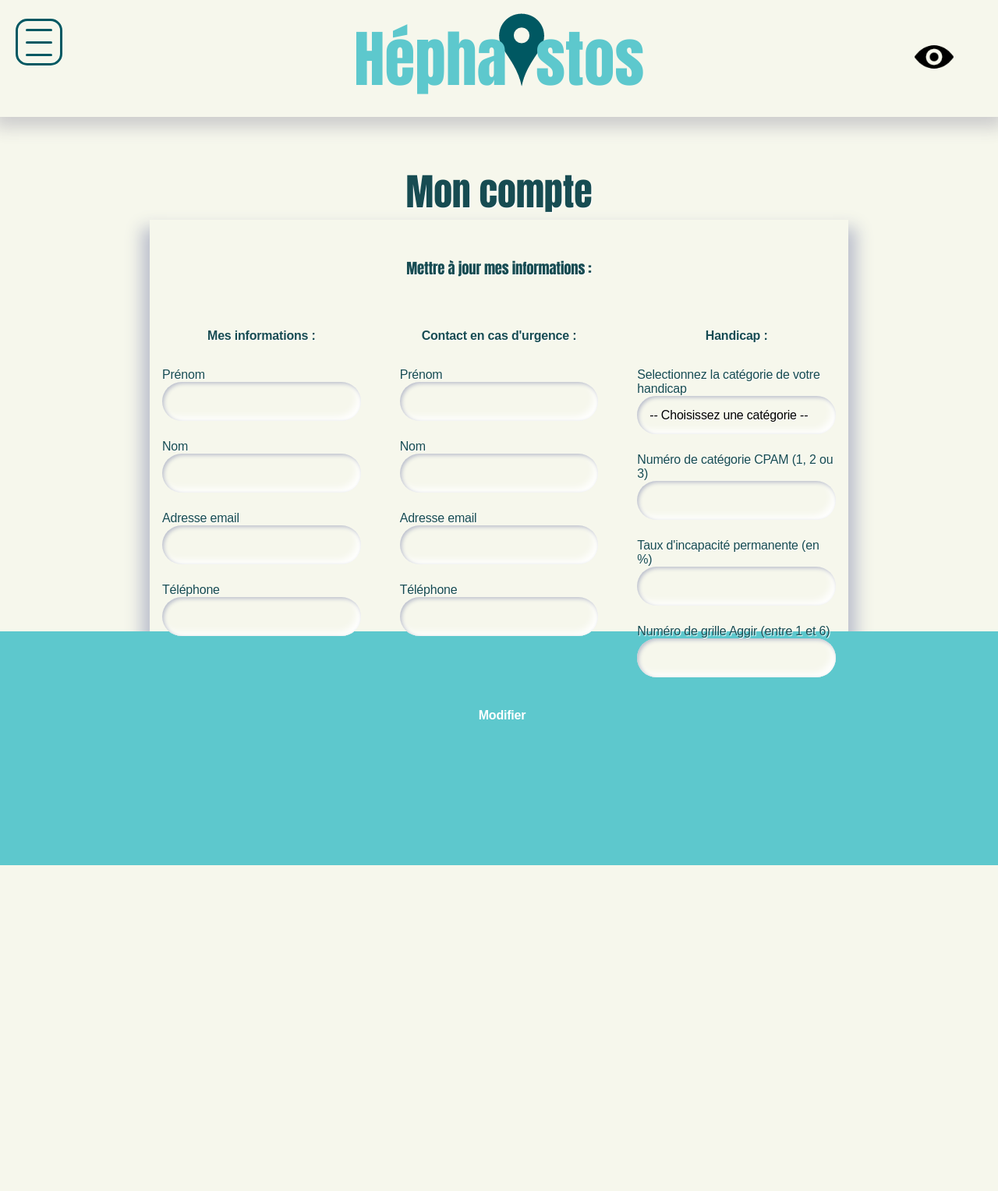
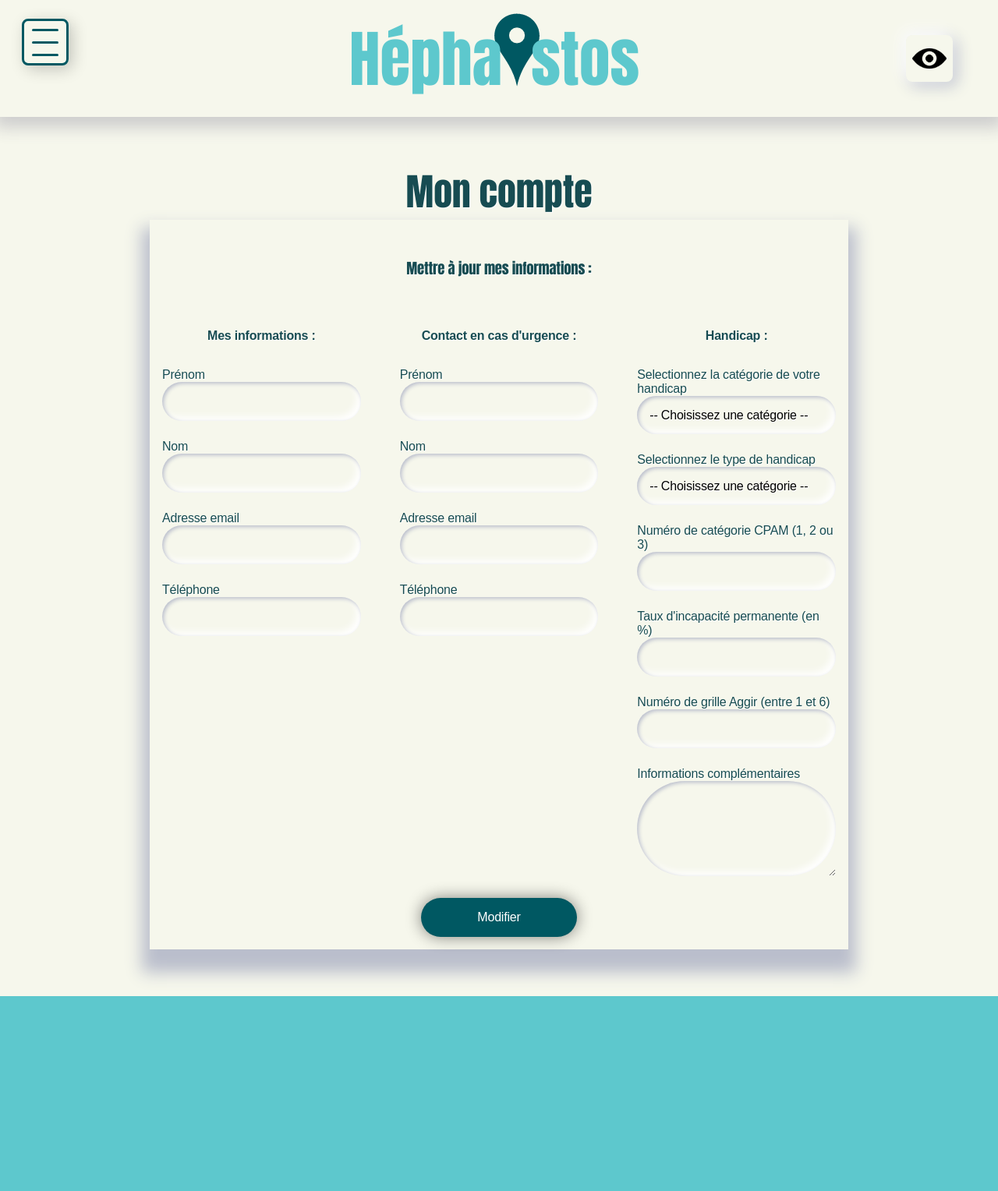
Before and after one commit to rosedorleans/Hephaistos, a Symfony app: template templates/pages/mon-compte.html.twig in a window 1280 px wide. Shown: the whole page at 78% size. Before the commit the page ends 1110 px from the top, so only its background shows below. Run offline with Twig, Linux system fonts and the light colour scheme; the template is opened without the code that fills it, so the values that code supplies are empty; some libraries are stand-ins or nearby versions.

Commit message:
maj form monCompte + menu

```diff
--- a/public/style/style.css
+++ b/public/style/style.css
@@ -93,6 +93,32 @@ nav {
 
 .accessibilite {
     align-self: center;
+    color: #61677c;
+    box-shadow: -5px -5px 20px #fff, 5px 5px 20px #babecc;
+    transition: all 0.2s ease-in-out;
+    cursor: pointer;
+    font-weight: 600;
+    border-radius: 8px;
+    line-height: 0;
+    width: 60px;
+    height: 60px;
+    display: inline-flex;
+    justify-content: center;
+    align-items: center;
+    margin: 0 8px;
+    font-size: 19.2px;
+}
+
+.accessibilite img {
+    padding: 3px;
+}
+
+.accessibilite:hover {
+    box-shadow: -2px -2px 5px #fff, 2px 2px 5px #babecc;
+}
+
+.accessibilite:active {
+    box-shadow: inset 1px 1px 2px #babecc, inset -1px -1px 2px #fff;
 }
 
 
@@ -284,7 +310,6 @@ nav {
 }
 
 label[for="ham-menu"] {
-    display: block;
     position: absolute;
     top: 24px;
     left: 20px;
@@ -292,9 +317,26 @@ label[for="ham-menu"] {
     width: 60px;
     height: 60px;
     background-color: transparent;
-    border-radius: 15px;
     border: 3px solid var(--hepha-blue2);
     cursor: pointer;
+    align-self: center;
+    box-shadow: 5px 5px 20px #00000033;
+    transition: all 0.2s ease-in-out;
+    font-weight: 600;
+    border-radius: 8px;
+    line-height: 0;
+    display: inline-flex;
+    justify-content: center;
+    align-items: center;
+    margin: 0 8px;
+}
+
+label[for="ham-menu"]:hover {
+    box-shadow: 5px 5px 20px #0000001D;
+}
+
+label[for="ham-menu"]:active {
+    box-shadow: 5px 5px 20px #00000033;
 }
 
 .ham-menu {
@@ -339,21 +381,25 @@ label[for="ham-menu"] {
 
 .active {
     color: var(--hepha-blue2-hover) !important;
-    cursor: default !important;}
+    cursor: default !important;
+}
 
 #ham-menu:checked + label {
     background-color: transparent;
     border-color: var(--hepha-blue2);
+    box-shadow: 0 0 20px 0 #00000033;
+    transition: 0.1s;
 }
+
+#ham-menu ~ label {
+    transition: 0.1s;
+}
+
 #ham-menu:checked ~ div.ham-menu {
     transform: translate(0px);
     visibility: visible;
 }
-#ham-menu:checked ~ div.full-page-green {
-    display: block;
-    opacity: 1;
-    visibility: visible;
-}
+
 [for="ham-menu"] > div {
     width: 100%;
     height: 100%;
@@ -362,6 +408,7 @@ label[for="ham-menu"] {
     align-content: center;
     align-items: center;
 }
+
 .menu-line {
     display: block;
     width: 17px;
@@ -373,6 +420,7 @@ label[for="ham-menu"] {
     transition: 500ms;
     transform-origin: right center;
 }
+
 [for="ham-menu"] > div > span:nth-child(4),
 [for="ham-menu"] > div > span:nth-child(5),
 [for="ham-menu"] > div > span:nth-child(6) {
@@ -382,22 +430,28 @@ label[for="ham-menu"] {
     border-bottom-right-radius: 2px;
     transform-origin: left center;
 }
+
 #ham-menu:checked + label span {
     background-color: var(--hepha-blue2);
 }
+
 #ham-menu:checked + label span:nth-child(2),
 #ham-menu:checked + label span:nth-child(5) {
     transform: scale(0);
 }
+
 #ham-menu:checked + label span:nth-child(1) {
     transform: translateY(17px) rotate(45deg);
 }
+
 #ham-menu:checked + label span:nth-child(4) {
     transform: translateY(17px) rotate(-45deg);
 }
+
 #ham-menu:checked + label span:nth-child(3) {
     transform: translateY(-17px) rotate(-45deg);
 }
+
 #ham-menu:checked + label span:nth-child(6) {
     transform: translateY(-17px) rotate(45deg);
 }
@@ -420,8 +474,8 @@ h1, h2, h3 {
 }
 
 .body-box {
-    height: 600px;
-    margin: 0;
+    height: 100%;
+    margin: 0 0 60px;
 }
 
 .body-box > h2 {
@@ -441,7 +495,8 @@ div, p {
     text-shadow: 1px 1px 1px #fff;
 }
 
-form {
+form,
+.map {
     padding: 16px;
     width: 70%;
     margin: 0 auto;
@@ -464,7 +519,8 @@ form {
 
 button,
 input,
-select {
+select,
+textarea {
     border: 0;
     outline: 0;
     font-size: 16px;
@@ -481,7 +537,8 @@ label {
 }
 
 input,
-select {
+select,
+textarea {
     margin-right: 8px;
     box-shadow: inset 2px 2px 5px #babecc, inset -5px -5px 10px #fff;
     width: 100%;
@@ -491,17 +548,15 @@ select {
     -webkit-appearance: none;
 }
 
+
 input:focus,
 select:focus {
     box-shadow: inset 1px 1px 2px #babecc, inset -1px -1px 2px #fff;
 }
 
 button {
-    color: #61677c;
-    box-shadow: -5px -5px 20px #fff, 5px 5px 20px #babecc;
-    transition: all 0.2s ease-in-out;
-    cursor: pointer;
-    font-weight: 600;
+    box-shadow: 0 0 20px 0 #0000007a;
+    transition: 0.1s;
 }
 
 button:hover {
@@ -510,26 +565,6 @@ button:hover {
 
 button:active {
     box-shadow: inset 1px 1px 2px #babecc, inset -1px -1px 2px #fff;
-}
-
-button .icon {
-    margin-right: 8px;
-}
-
-button.unit {
-    border-radius: 8px;
-    line-height: 0;
-    width: 48px;
-    height: 48px;
-    display: inline-flex;
-    justify-content: center;
-    align-items: center;
-    margin: 0 8px;
-    font-size: 19.2px;
-}
-
-button.unit .icon {
-    margin-right: 0;
 }
 
 button.btn-form {
@@ -576,7 +611,7 @@ button.btn-form:hover {
 /*CARTE PAGE D'ACCUEIL*/
 
 .map-filters {
-    width: 30%;
+    width: 50%;
     margin: 0 auto;
 }
 
@@ -625,7 +660,7 @@ button.btn-form:hover {
 /*FOOTER*/
 
 footer {
-    height: 300px;
+    height: 250px;
     width: 100%;
     background-color: var(--hepha-blue);
 }
--- a/templates/base.html.twig
+++ b/templates/base.html.twig
@@ -16,7 +16,7 @@
         <nav>
             <div>
                 <input type="checkbox" id="ham-menu">
-                <label for="ham-menu">
+                <label for="ham-menu" class="unit">
                     <div class="hide-des">
                         <span class="menu-line"></span>
                         <span class="menu-line"></span>
@@ -45,9 +45,11 @@
                 </a>
             </div>
         </nav>
+        <div class="body-box">
 
-        {% block body %}{% endblock %}
+            {% block body %}{% endblock %}
 
+        </div>
 
         <footer>
 
--- a/templates/pages/index.html.twig
+++ b/templates/pages/index.html.twig
@@ -12,6 +12,7 @@
 
 
 {% block body %}
+
     <div class="map">
         <div class="lbl-locations"></div>
         <div>
--- a/templates/pages/mon-compte.html.twig
+++ b/templates/pages/mon-compte.html.twig
@@ -13,9 +13,8 @@
 
 {% block body %}
 
-    <div class="body-box">
     <h2>Mon compte</h2>
-        <form>
+    <form class="shadow-box">
         <div class="segment">
             <h3>Mettre à jour mes informations :</h3>
         </div>
@@ -26,19 +25,19 @@
                 </div>
                 <label>
                     Prénom
-                        <input type="text" {#value="{{ app.user.firstname }}"#}/>
+                    <input type="text" name="prenom"/>
                 </label>
                 <label>
                     Nom
-                        <input type="text" {#value="{{ app.user.name }}"#}/>
+                    <input type="text" name="nom"/>
                 </label>
                 <label>
                     Adresse email
-                        <input type="text" {#value="{{ app.user.mail }}"#}/>
+                    <input type="text" name="email"/>
                 </label>
                 <label>
                     Téléphone
-                        <input type="text" {#value="{{ app.user.phone }}"#}/>
+                    <input type="text" name="telephone"/>
                 </label>
             </div>
 
@@ -48,19 +47,19 @@
                 </div>
                 <label>
                     Prénom
-                        <input type="text" {#value="{{ contactUrgence.firstname }}"#}/>
+                    <input type="text" name="contact_prenom"/>
                 </label>
                 <label>
                     Nom
-                        <input type="text" {#value="{{ contactUrgence.name }}"#}/>
+                    <input type="text" name="contact_nom"/>
                 </label>
                 <label>
                     Adresse email
-                        <input type="text" {#value="{{ contactUrgence.mail }}"#}/>
+                    <input type="text" name="contact_email"/>
                 </label>
                 <label>
                     Téléphone
-                        <input type="text" {#value="{{ contactUrgence.phone }}"#}/>
+                    <input type="text" name="contact_telephone"/>
                 </label>
             </div>
 
@@ -70,26 +69,38 @@
                 </div>
                 <label>
                     Selectionnez la catégorie de votre handicap
-                        <select id="select-handicap">
-                            <option value="0">-- Choisissez une catégorie --</option>
-
+                    <select id="select-handicap" name="cat_han">
+                        <option value="">-- Choisissez une catégorie --</option>
                         {% for category in allCategories %}
                             <option value="{{ category.id }}">{{ category.name }}</option>
                         {% endfor %}
 
                     </select>
                 </label>
+                <label for="type_han">
+                    Selectionnez le type de handicap
+                    <select id="select-handicap" name="type_han">
+                        <option value="">-- Choisissez une catégorie --</option>
+                        {% for type in allTypes %}
+                            <option value="{{ type.id }}">{{ type.name }}</option>
+                        {% endfor %}
+                    </select>
+                </label>
                 <label for="numCategoryCPAM">
                     Numéro de catégorie CPAM (1, 2 ou 3)
-                        <input type="number" min="0" max="3">
+                    <input type="number" min="1" max="3" name="han_cat_cpam">
                 </label>
                 <label for="TIP">
                     Taux d'incapacité permanente (en %)
-                        <input type="number" min="0" max="3">
+                    <input type="number" min="1" max="100" name="tx_incap_perm">
                 </label>
                 <label for="numAggir">
                     Numéro de grille Aggir (entre 1 et 6)
-                        <input type="number" min="0" max="3">
+                    <input type="number" min="1" max="6" name="num_aggir">
+                </label>
+                <label>
+                    Informations complémentaires
+                    <textarea rows="5" cols="60" name="infos_comp"></textarea>
                 </label>
             </div>
         </div>
@@ -100,5 +111,5 @@
             Modifier
         </button>
     </form>
-    </div>
+
 {% endblock %}
```
Also changed, not shown: src/Controller/HomeController.php (+5 -2 lines). Lines whose indentation alone changed are shown as unchanged.
